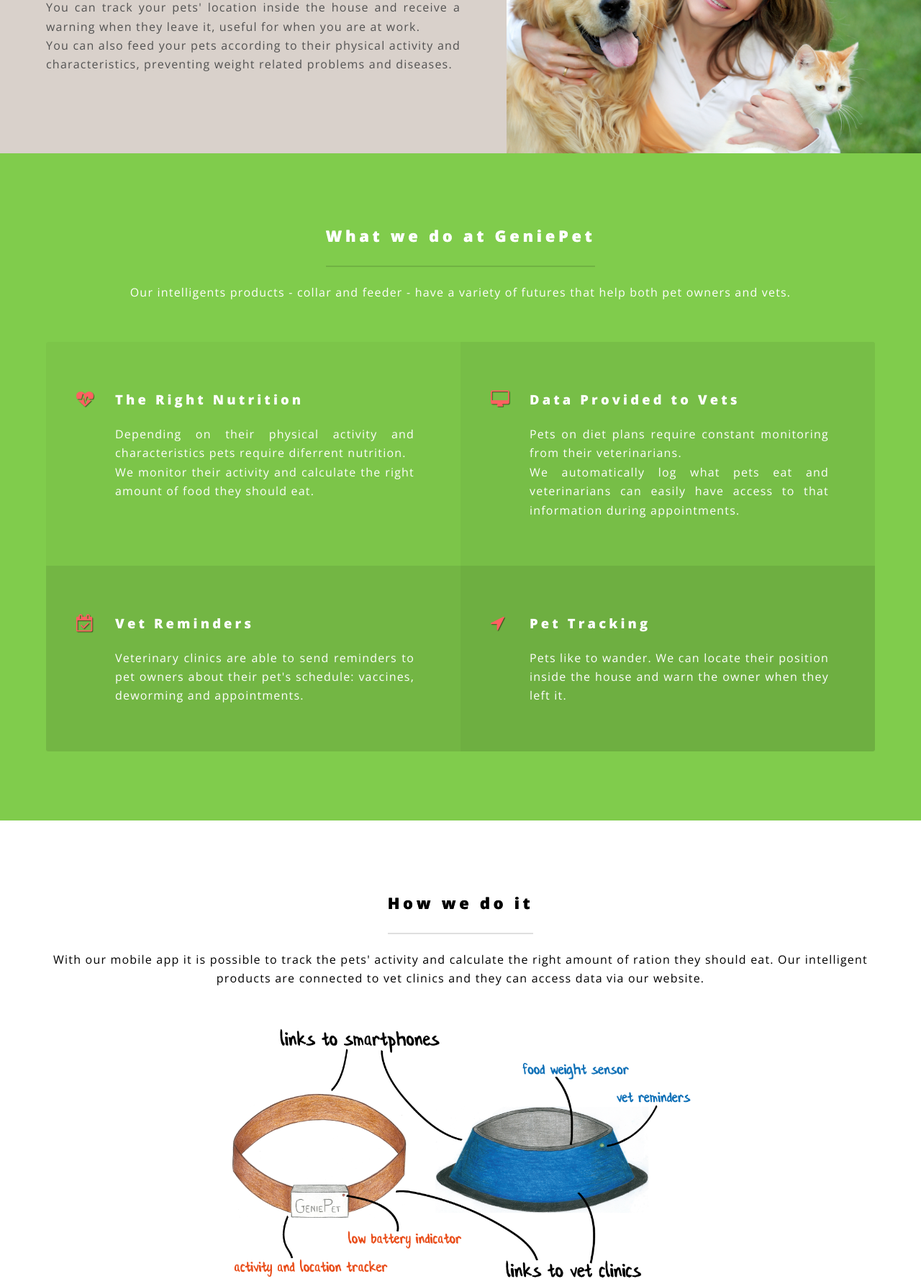
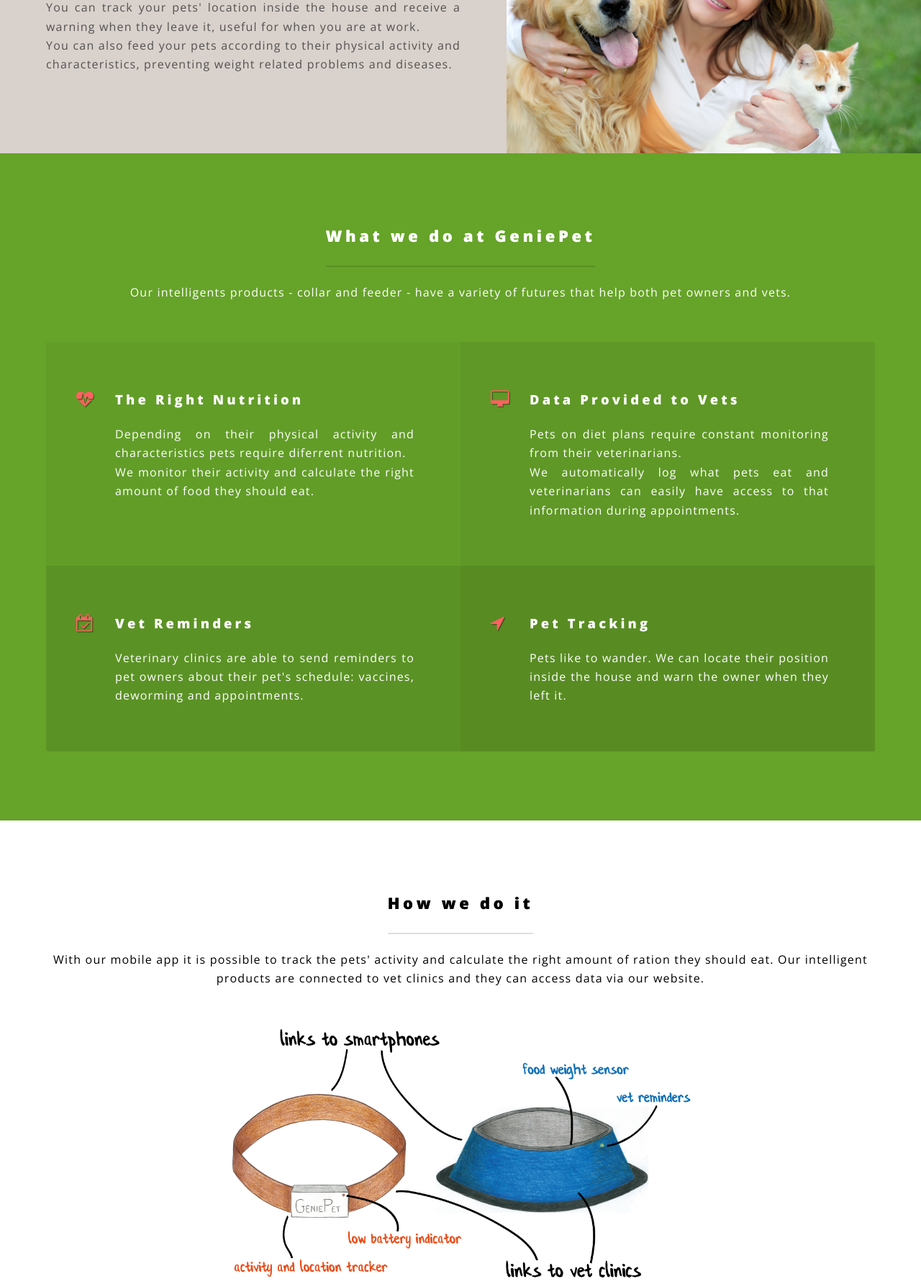
Before and after one commit to tostasmistas/LLP, a PHP site: page /index.html in a window 1280 px wide. Shown: the part 1849-3633 px from the top of the page at 72% size. Run offline with PHP 8.4, Linux system fonts and the light colour scheme.

Commit message:
fixed an issue with the color in wrapper style 3

```diff
--- a/assets/css/main.css
+++ b/assets/css/main.css
@@ -2796,15 +2796,10 @@
 
 		.wrapper.style2 {
 			background-color: #FFF5EE;
-	/*	  background: -webkit-linear-gradient(90deg, #ECE9E6 10%, #FFFFFF 90%); /* Chrome 10+, Saf5.1+ */
-	/*	  background:    -moz-linear-gradient(90deg, #ECE9E6 10%, #FFFFFF 90%); /* FF3.6+ */
-	/*	  background:     -ms-linear-gradient(90deg, #ECE9E6 10%, #FFFFFF 90%); /* IE10 */
-	/*	  background:      -o-linear-gradient(90deg, #ECE9E6 10%, #FFFFFF 90%); /* Opera 11.10+ */
-	/*	  background:         linear-gradient(90deg, #ECE9E6 10%, #FFFFFF 90%); /* W3C */
 		}
 
 		.wrapper.style3 {
-			background-color: #80cc4c;
+			background-color: #66A329;
 		}
 
 			.wrapper.style3 strong, .wrapper.style3 b {
```
